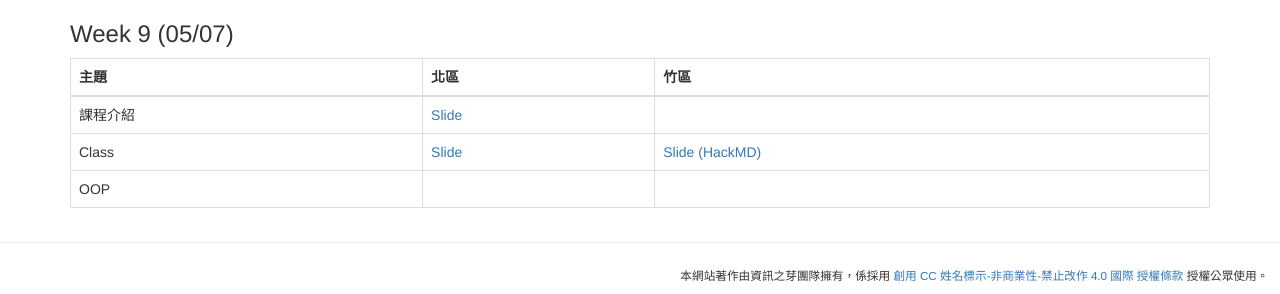
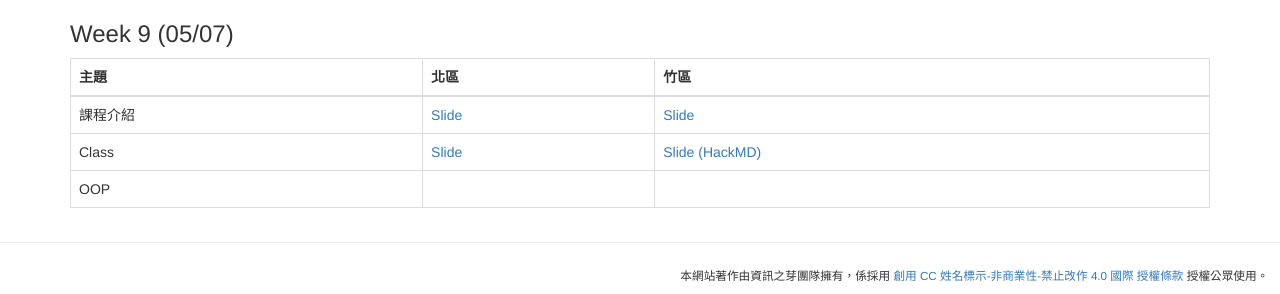
Before and after one commit to tw-csie-sprout/py2023, a Jekyll site: the page built from slides.md, in a window 1280 px wide and 900 px high, scrolled down 943 px. Shown: the part 603-897 px from the top of the window. Built offline with Jekyll 4.4.1, drawn with Linux system fonts in a browser that asks for light colours.

Commit message:
Update week9-1 slide

```diff
--- a/slides.md
+++ b/slides.md
@@ -74,6 +74,6 @@ title: "課程講義"
 {: .table .table-bordered}
 | 主題 | 北區 | 竹區 |
 | --- | --- | --- |
-| 課程介紹 | [Slide](https://drive.google.com/file/d/12lCU49099lbGFXYWynd1N5HXpZPe5Ezu/view?usp=sharing) |  |
+| 課程介紹 | [Slide](https://drive.google.com/file/d/12lCU49099lbGFXYWynd1N5HXpZPe5Ezu/view?usp=sharing) | [Slide](https://drive.google.com/file/d/1OOSGxr7uWa_I-08rMULLgkKpqsGZFDGH/view?usp=sharing) |
 | Class | [Slide](https://drive.google.com/file/d/1FxaTgvvHb-20o1169kOWAk7hOfB8XFRg/view?usp=share_link) | [Slide (HackMD)](https://hackmd.io/@Sean64/py-class) |
 | OOP |  |  |
```
